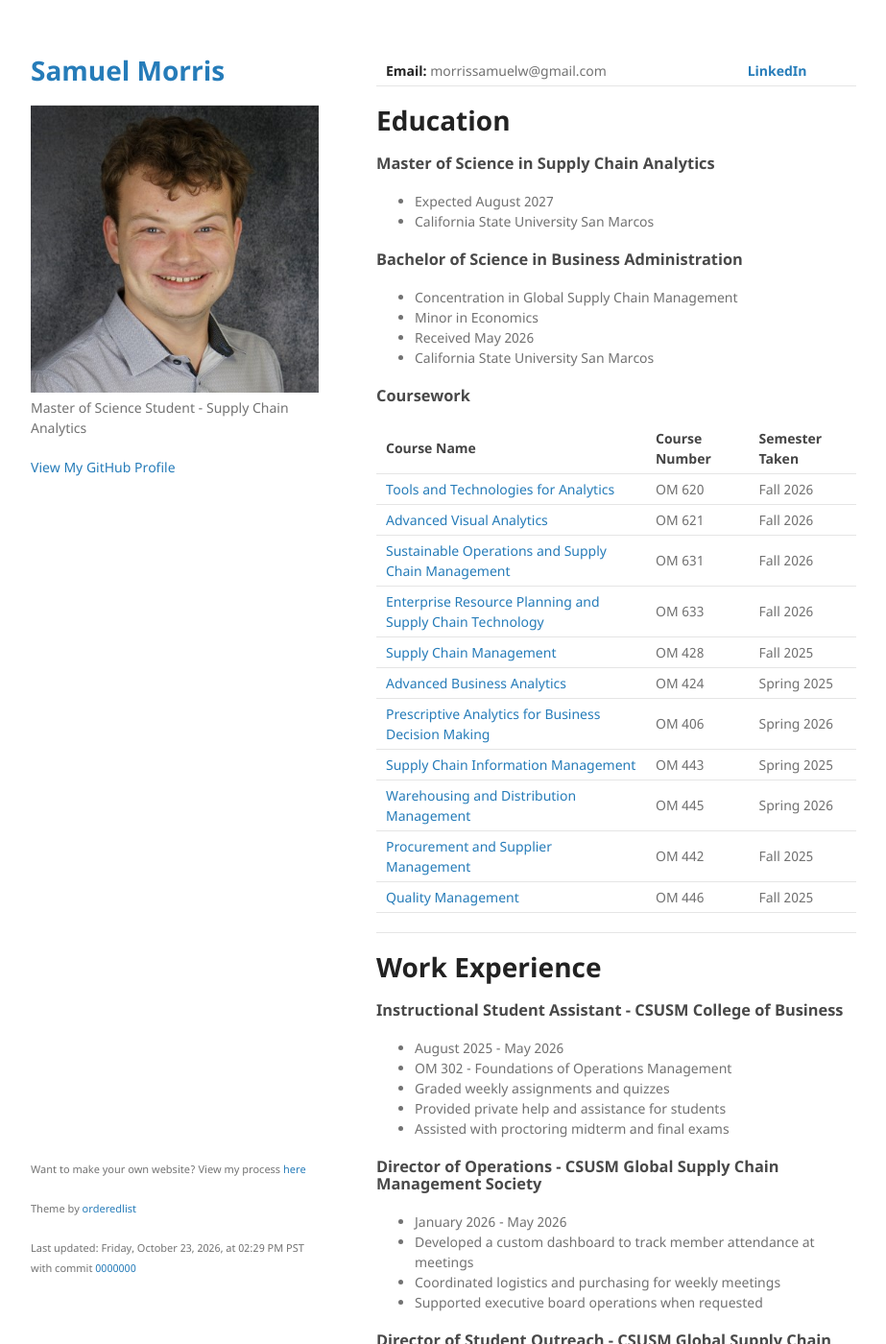
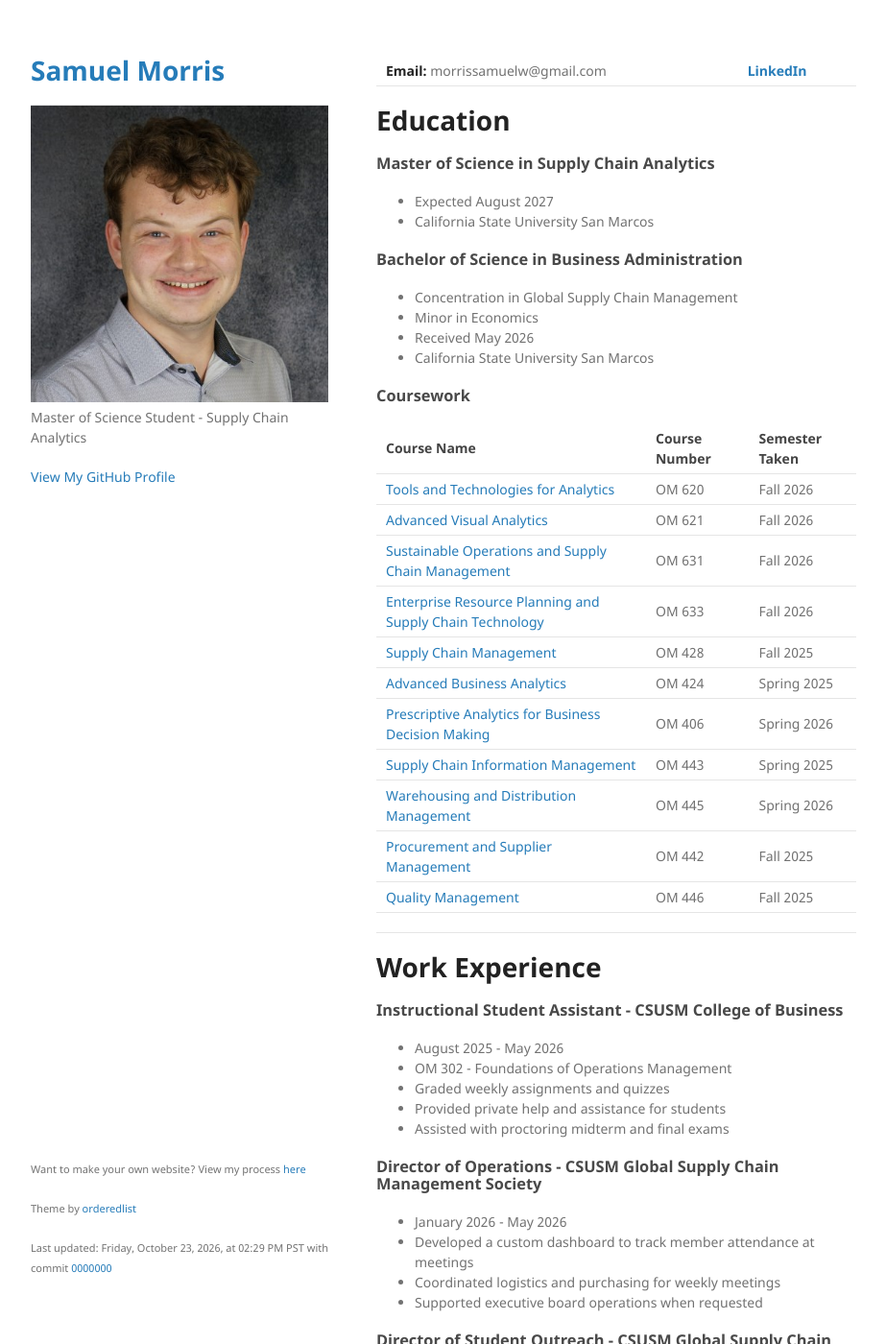
Before and after one commit to morris-sam/morris-sam.github.io, a Jekyll site: the page built from index.md, in a window 1280 px wide and 1400 px high. Shown: the whole window at 96% size, without its empty margins (178-1101 px from the left). Built offline with Jekyll 4.4.1, drawn with Linux system fonts in a browser that asks for light colours.

Commit message:
more size changes

```diff
--- a/_sass/jekyll-theme-minimal.scss
+++ b/_sass/jekyll-theme-minimal.scss
@@ -73,7 +73,7 @@ code, pre {
 }
 
 pre {
-  padding:8px 15px;
+  padding:8px 10px;
   background: #f8f8f8;
   border-radius:5px;
   border:1px solid #e5e5e5;
@@ -119,7 +119,7 @@ kbd {
 }
 
 header {
-  width:300px;
+  width:310px;
   float:left;
   position:fixed;
   -webkit-font-smoothing:subpixel-antialiased;
@@ -203,7 +203,7 @@ hr {
 }
 
 footer {
-  width:300px;
+  width:310px;
   float:left;
   position:fixed;
   bottom:50px;
@@ -265,7 +265,7 @@ footer {
 
 @media print, screen and (max-width: 480px) {
   body {
-    padding:15px;
+    padding:10px;
   }
 
   .downloads {
```
